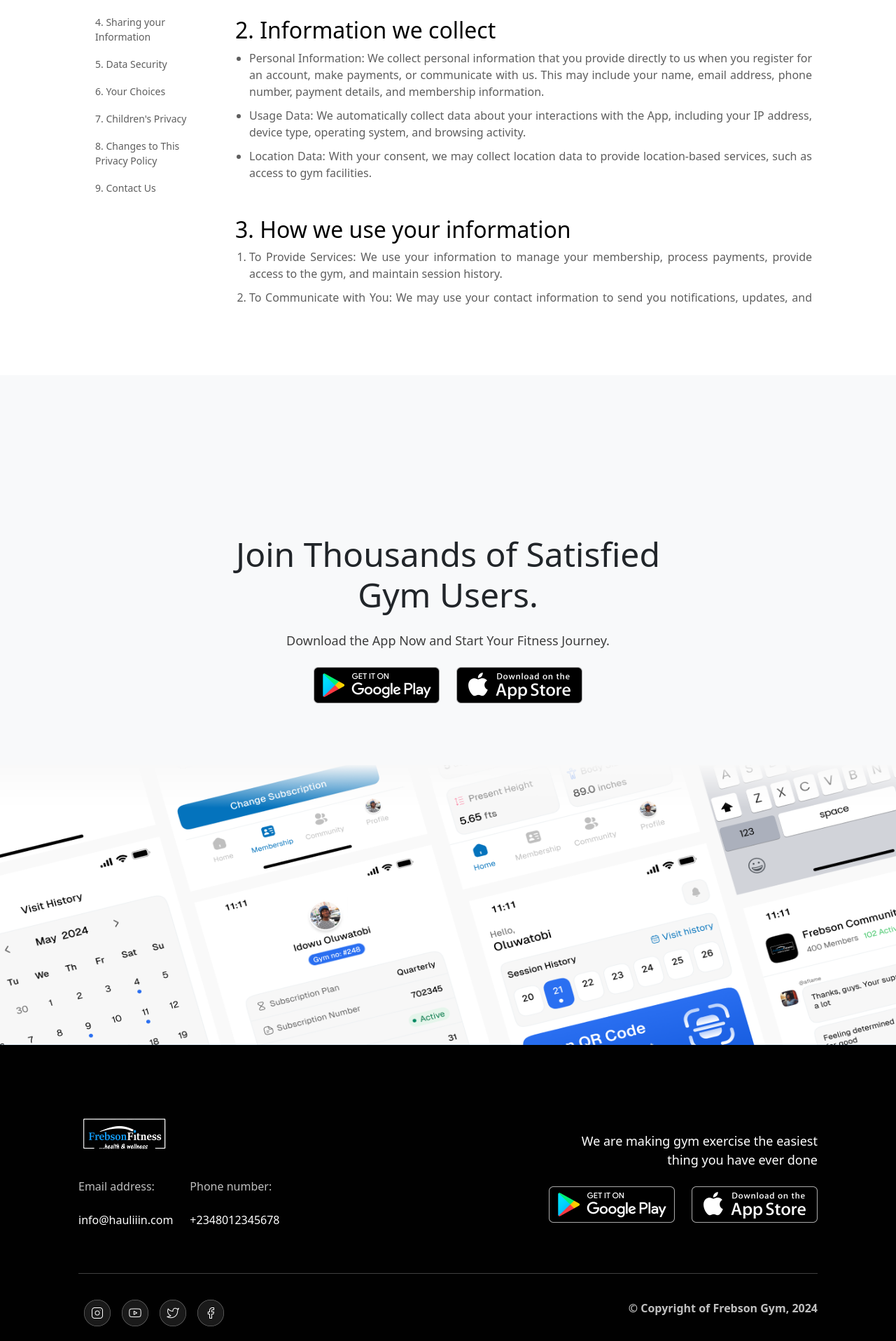
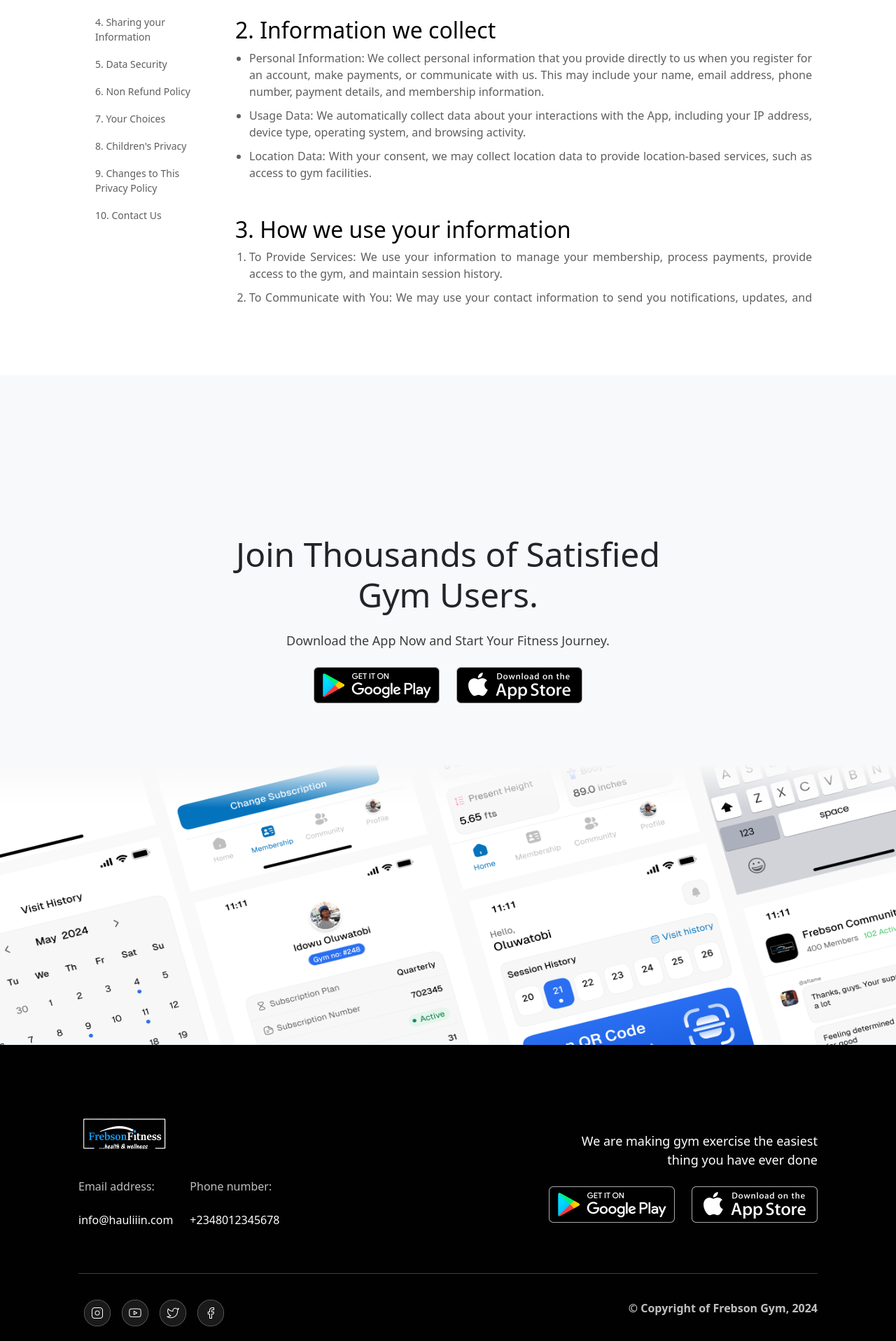
Before and after one commit to 90TUN/Frebsob-Gym-Landing-Page, a React (Create React App) app: page /terms in a window 1280 px wide. Shown: the part 1064-2980 px from the top of the page at 70% size. Built offline with nearby package versions, Linux system fonts and the light colour scheme; a web font is replaced by a local one.

Commit message:
added non refund policy to the terms of services section

```diff
--- a/src/components/contents/termContent.js
+++ b/src/components/contents/termContent.js
@@ -11,6 +11,7 @@
     },
     { id: "Sharing your Information", title: "Sharing your Information" },
     { id: "Data Security", title: "Data Security" },
+    { id: "Non Refund Policy", title: "Non Refund Policy" },
     { id: "Your Choices", title: "Your Choices" },
     { id: "Children's Privacy", title: "Children's Privacy" },
     {
@@ -114,8 +115,23 @@
           </p>
         </div>
 
+        <div id="Non Refund Policy" className="section">
+          <h2>6. Non Refund Policy</h2>
+          <ul>
+            <li>
+              {" "}
+              No Refunds: All payments made to the App are non-refundable.
+              This includes but is not limited to subscription fees, one-time purchases, and any other charges associated with the use of the App.
+            </li>
+            <li>
+              Subscription Cancellations: You may cancel your subscription at any time. Upon cancellation, your access to premium features will
+               continue until the end of the current billing cycle. No refunds, partial or otherwise, will be issued for any remaining subscription period.
+            </li>
+          </ul>
+        </div>
+
         <div id="Your Choices" className="section">
-          <h2>6. Your Choices</h2>
+          <h2>7. Your Choices</h2>
           <ul>
             <li>
               {" "}
@@ -135,7 +151,7 @@
         </div>
 
         <div id="Children's Privacy" className="section">
-          <h2>7. Children's Privacy</h2>
+          <h2>8. Children's Privacy</h2>
           <p>
             The App is not intended for children under the age of 13. We do not
             knowingly collect personal information from children under 13. If we
@@ -145,7 +161,7 @@
         </div>
 
         <div id="Changes to This Privacy Policy" className="section">
-          <h2>8. Changes to This Privacy Policy</h2>
+          <h2>9. Changes to This Privacy Policy</h2>
           <p>
             We may update this Privacy Policy from time to time. We will notify
             you of any significant changes by posting the updated policy in the
@@ -156,7 +172,7 @@
         </div>
 
         <div id="contact" className="section">
-          <h2>9. Contact Information</h2>
+          <h2>10. Contact Information</h2>
           <p>
             If you have any questions or concerns about these Terms, please
             contact us at:
```
